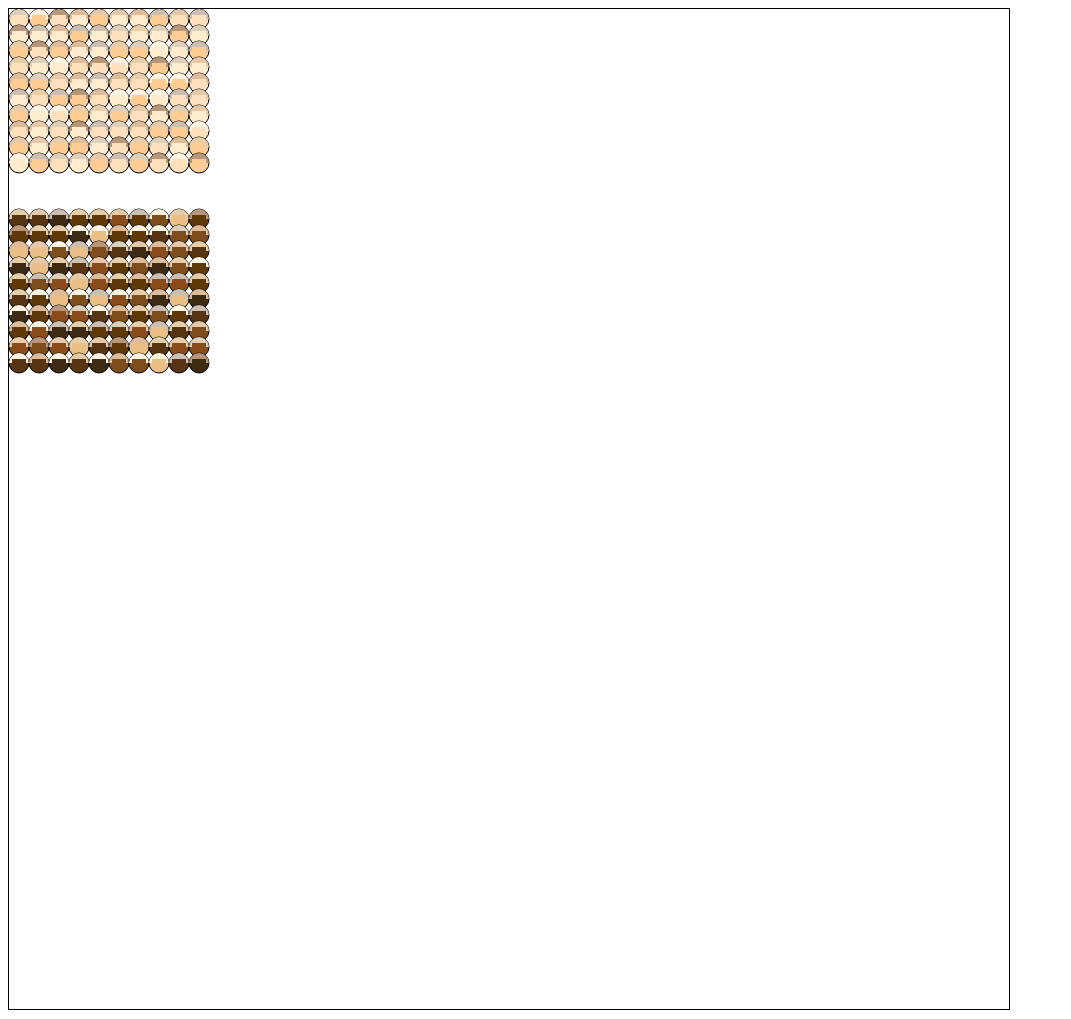
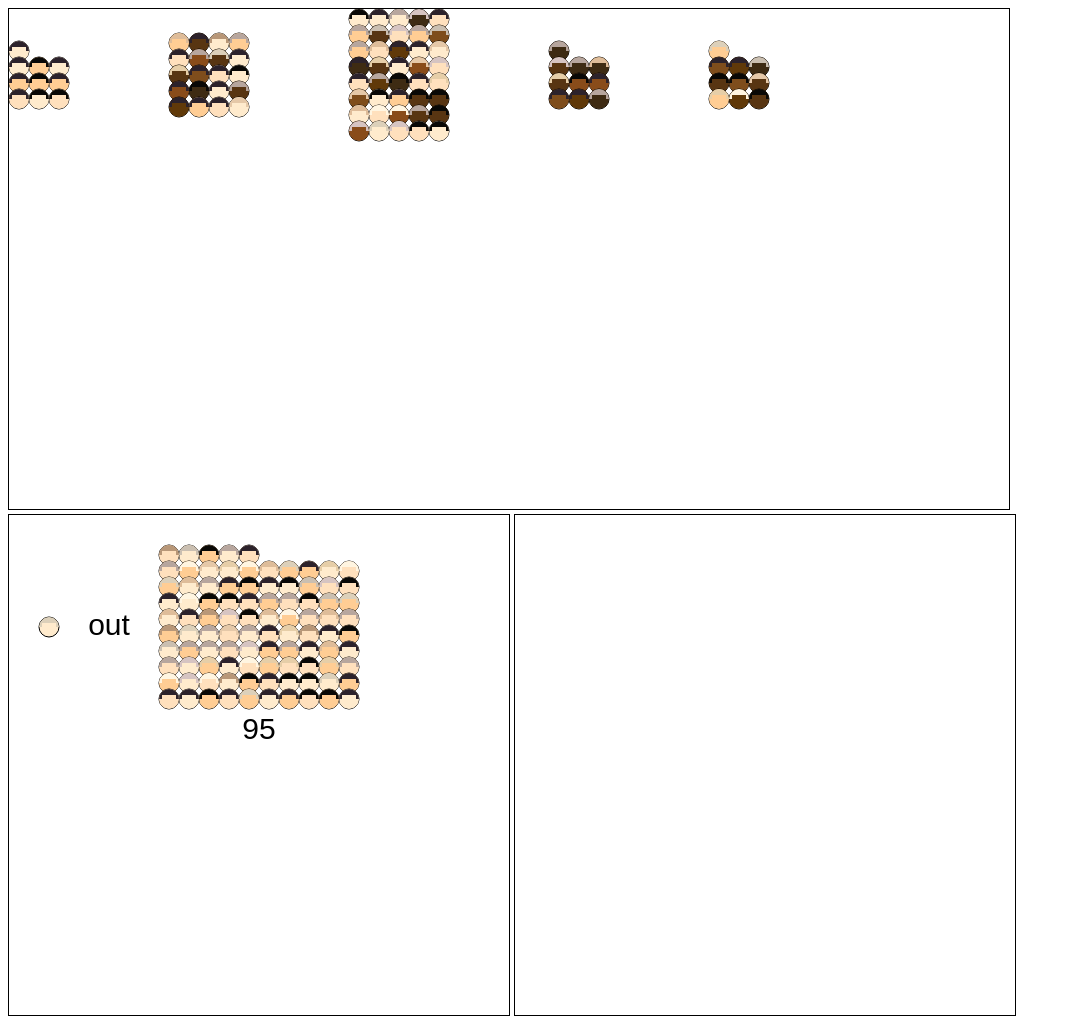
Before and after one commit to jtefera/1out, a website: page public/index.html in a window 1280 px wide. Shown: the whole page, without its empty margins (0-1071 px from the left). Drawn offline with Linux system fonts and the light colour scheme.

Commit message:
Added ofEvery module and config page on React

```diff
--- a/public/index.html
+++ b/public/index.html
@@ -11,9 +11,11 @@
 
   </head>
   <body>
-    <canvas id="canva" height="1000px" width="1000px">
+    <canvas id="canva2" height="500px" width="1000px"> </canvas>
+    <canvas id="canva" height="500px" width="500px"> </canvas>
+    <canvas id="tempCanva" height="500px" width="500px"> </canvas>
 
-    </canvas>
+
   <script type="text/javascript">
     var FACE_RADIUS = 10,
         FACE_OVERLAP_PERC = 0.2,
@@ -29,8 +31,7 @@
                   "rgb(62,43,19)",
                   "#894c1a",
                   "#7e4d1c",
-                  "#583512",
-                  "rgb(234,192,134)"
+                  "#583512"
                 ]
         },
         HAIR_COLORS = {
@@ -52,10 +53,17 @@
             "#B7A69E",
             "#D6C4C2"
           ]
-        };
+        },
+        MULTITUDES_DISTANCE = 100;
+
     function drawHair(ctx, x, y, hair) {
-      var possibleHairColors = HAIR_COLORS[hair.color],
-          rdm = Math.floor(Math.random()*possibleHairColors.length),
+      hair = hair || {};
+      if(!hair.color || hair.color.toLowerCase()=="all") {
+        var possibleHairColors = joinedCategories(HAIR_COLORS, true)
+      } else {
+        var possibleHairColors = HAIR_COLORS[hair.color]
+      }
+      var rdm = Math.floor(Math.random()*possibleHairColors.length),
           hairColor = possibleHairColors[rdm];
 
       ctx.fillStyle = hairColor;
@@ -71,11 +79,44 @@
         ctx.fill();
       ctx.closePath();
     }
-    function drawFace(ctx, x, y, race, hair){
-      var possibleFaceColors = FACE_COLORS[race],
-          rdm = Math.floor(Math.random()*possibleFaceColors.length),
+
+    function repeatArr(arr, times) {
+      var totalArr = [];
+      for(var i = 0; i < times; i ++){
+        totalArr = totalArr.concat(arr);
+      }
+      return totalArr;
+    }
+    function joinedCategories(category, distributed) {
+      if(distributed){
+        var mcm = Object.keys(category).reduce(function(tot, subcategory) {
+          return tot * category[subcategory].length;
+        }, 1);
+        return Object.keys(category).reduce(function(tot, subcategory) {
+          return tot.concat(
+            repeatArr(category[subcategory], mcm / category[subcategory].length)
+          );
+        }, []);
+
+      } else {
+        return Object.keys(category).reduce(function(tot, subcategory) {
+          return tot.concat(category[subcategory]);
+        }, []);
+      }
+    }
+
+    function drawFace(ctx, x, y, skinTone, hair){
+      if(!skinTone || skinTone.toLowerCase()=="all") {
+        var possibleFaceColors = joinedCategories(FACE_COLORS, true)
+      } else {
+        var possibleFaceColors = FACE_COLORS[skinTone];
+      }
+
+      var rdm = Math.floor(Math.random()*possibleFaceColors.length),
           faceColor = possibleFaceColors[rdm];
+
       //Base Face
+        ctx.save();
         ctx.fillStyle = faceColor;
         ctx.beginPath();
           //ctx.moveTo(x, y);
@@ -83,40 +124,96 @@
         ctx.closePath();
         ctx.fill();
         ctx.stroke();
+        //Hair
+        ctx.globalCompositeOperation = "source-over";
+        drawHair(ctx, x, y, hair);
+        ctx.restore();
+    }
 
-      //Hair
-      drawHair(ctx, x, y, hair);
-
-    }
-    function drawMultitudes(ctx, numx, numy, x, y, race) {
-      for(var i = 0; i < numx; i++){
-        for(var j = 0; j < numy; j++){
-          var posx = x + FACE_RADIUS*2*i,
-              posy = y + FACE_RADIUS*2*j*(1-FACE_OVERLAP_PERC),
-              hair = {color: "BLONDE"};
-          drawFace(ctx, posx, posy, race, hair);
-          //drawHair(ctx, posx, posy, hair);
+    function drawMultitudes(ctx, num, col, x, y, skinTone, hair) {
+      var distanceY = 2*FACE_RADIUS*(1-FACE_OVERLAP_PERC);
+      var maxRow = Math.ceil(num/col);
+      var height = (maxRow - 1)*distanceY;
+      ctx.save();
+      ctx.globalCompositeOperation = "destination-over";
+      for(var r = 0; num !== 0; r++ ) {
+        for(var c = 0; c < col && num !== 0; c ++) {
+          var posx = x + FACE_RADIUS*2*c,
+              posy = y + height - FACE_RADIUS*2*r*(1-FACE_OVERLAP_PERC);
+          drawFace(ctx, posx, posy, skinTone, hair);
+          num--;
         }
       }
-    }
-    var theOne = {
-      face: "DARK",
-      hair: "BROWN"
-    }
-    var theMultitudes = {
-      face: "ALL",
-      hair: "ALL",
-      rows: 10,
-      cols: 10
-    }
-    function oneOut(ctx, x, y, theOne, theMultitudes){
+      ctx.restore();
 
     }
 
-    var cv = document.getElementById("canva");
-    var ctx = cv.getContext("2d");
-    drawMultitudes(ctx, 10, 10, FACE_RADIUS, FACE_RADIUS, "LIGHT");
-    drawMultitudes(ctx, 10, 10, FACE_RADIUS, 21*FACE_RADIUS, "DARK");
+    function oneOut(ctx, num, col, x, y, skinTone) {
+      var hair = {color: "BLONDE"};
+      var distanceY = 2*FACE_RADIUS*(1-FACE_OVERLAP_PERC);
+      var maxRow = Math.ceil(num/col);
+      var height = (maxRow - 1)*distanceY;
+      var width = 2*FACE_RADIUS*col;
+      drawFace(ctx, x, y + height/2, skinTone, hair);
+      ctx.font = "30px Arial";
+      var text = ctx.measureText("out");
+      ctx.fillText("out",
+                   x + FACE_RADIUS + (MULTITUDES_DISTANCE - text.width)/2,
+                   8 + y + height/2);
+      drawMultitudes(ctx, num, col,
+                      x + MULTITUDES_DISTANCE + 2 * FACE_RADIUS , y, skinTone)
+      var textW = ctx.measureText(num).width;
+      ctx.fillText(num,
+                   x + MULTITUDES_DISTANCE +  FACE_RADIUS + (width - textW) /2 ,
+                   40 + y + height);
+    }
+
+    function heightFromRows(n_rows) {
+      var distanceY = 2*FACE_RADIUS*(1-FACE_OVERLAP_PERC);
+      return 2*FACE_RADIUS + (n_rows - 1) * distanceY;
+    }
+
+    function ofEvery(ctx, groups, x, y, options) {
+      options = options || {};
+      var hair = options.hair;
+      var distanceY = 2*FACE_RADIUS*(1-FACE_OVERLAP_PERC);
+      var distX = x;
+      var maxHeight = groups.reduce(function(maxHeight, group) {
+        var numRows = Math.ceil(group.num / group.col);
+        var heightGroup = heightFromRows(numRows);
+        return (maxHeight < heightGroup) ?  heightGroup : maxHeight;
+      }, 0);
+      groups.map(function(group, ix) {
+        var num = group.num;
+        var col = group.col;
+        var maxRow = Math.ceil(num/col);
+        var height = (maxRow - 1)*distanceY;
+        var width = 2*FACE_RADIUS*col;
+        var posy = y + (maxHeight - heightFromRows(maxRow))/2 ;
+        drawMultitudes(ctx, num, col,
+                        distX , posy,
+                        group.skinTone || options.skinTone,
+                        group.hair || hair);
+        distX += MULTITUDES_DISTANCE + width;
+      });
+    }
+
+    var ctx = document.getElementById("canva").getContext("2d");
+
+    oneOut(ctx, 95, 10, FACE_RADIUS + 30, FACE_RADIUS + 30, "LIGHT");
+    var ctx2 = document.getElementById("canva2").getContext("2d");
+    var groups = [
+      {num: 10, col:3, skinTone: "LIGHT", hair: {color: "BROWN"}},
+      {num: 20, col:4},
+      {num: 40, col:5},
+      {num: 10, col:3, skinTone: "DARK"},
+      {num: 10, col:3}
+    ];
+    ofEvery(ctx2, groups,
+            FACE_RADIUS, FACE_RADIUS,
+            {skinTone: "ALL", hair:{color:"ALL"}});
+
+    //drawMultitudesResalted(ctx2, 10, 10, FACE_RADIUS, FACE_RADIUS, "LIGHT");
   </script>
   </body>
 </html>
```
Also changed, not shown: public/react.html (added, +102 -0 lines). Lines whose indentation alone changed are shown as unchanged.
